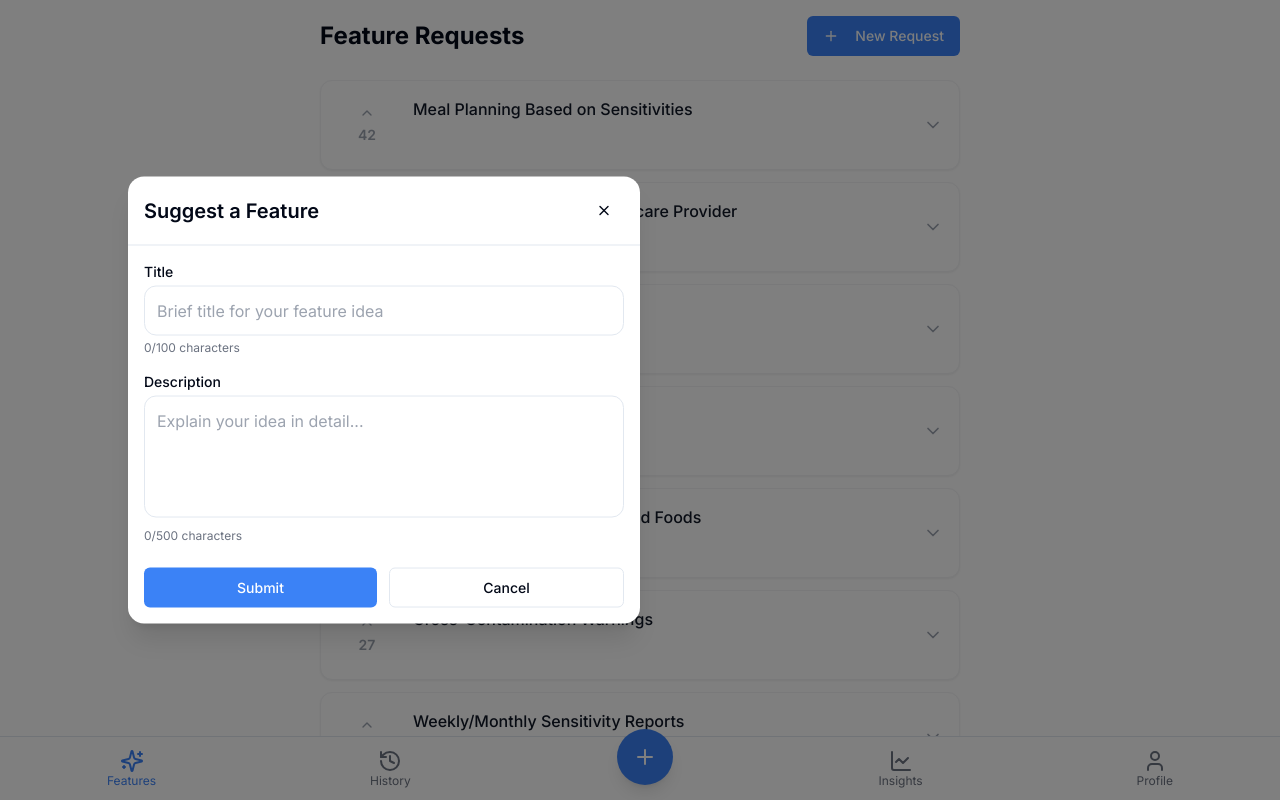
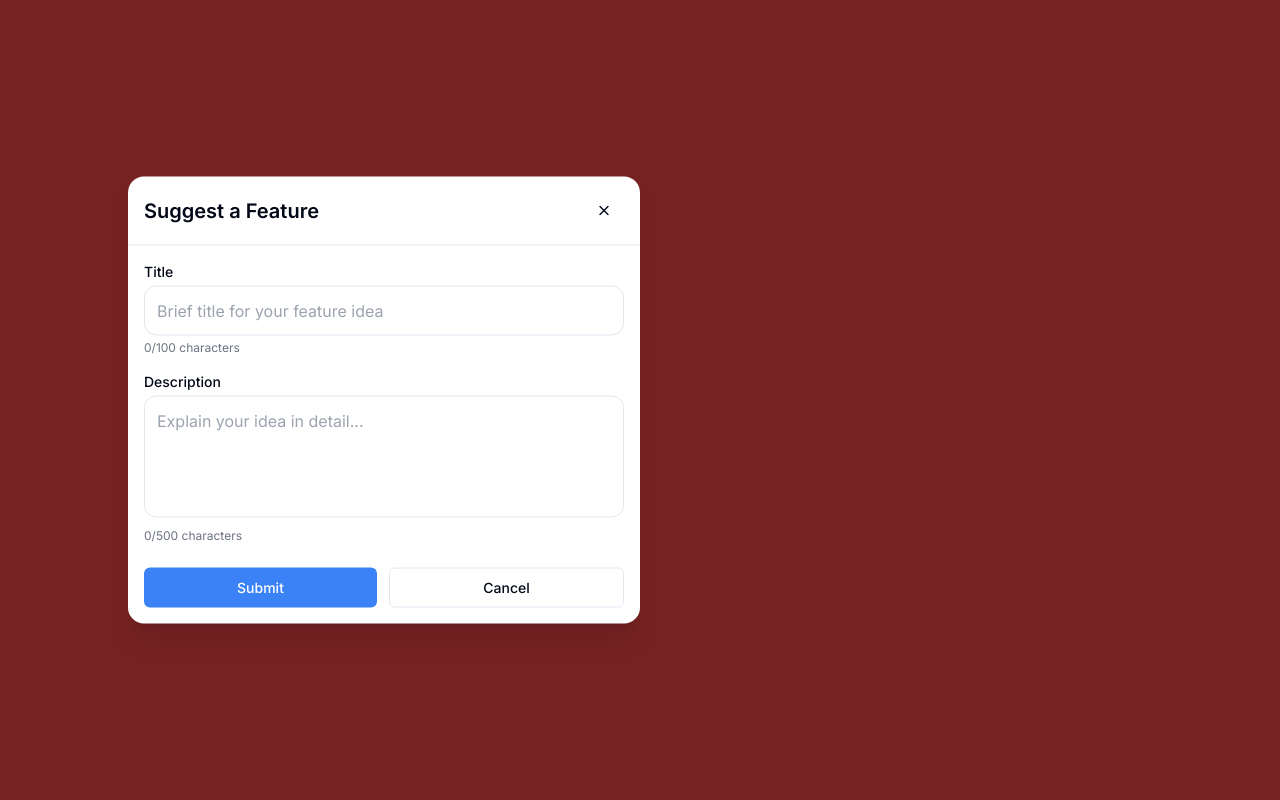
Before and after one commit to tomek-mcclintock/food-tracker, a Next.js app: page /features in a window 1280 px wide. Both pictures are taken after a click on the button "New Request". Shown: the top 800 px of the page. Built offline with nearby package versions, Linux system fonts and the light colour scheme; no server answers.

Commit message:
Cline update

```diff
--- a/src/components/features/NewFeatureModal.js
+++ b/src/components/features/NewFeatureModal.js
@@ -32,7 +32,7 @@ const NewFeatureModal = ({ onClose, onSubmit }) => {
   };
 
   return (
-    <div className="fixed inset-0 z-50">
+<div className="fixed inset-0 z-50 bg-red-500">
       {/* Backdrop */}
       <div
         className="absolute inset-0 bg-black/50"
```
